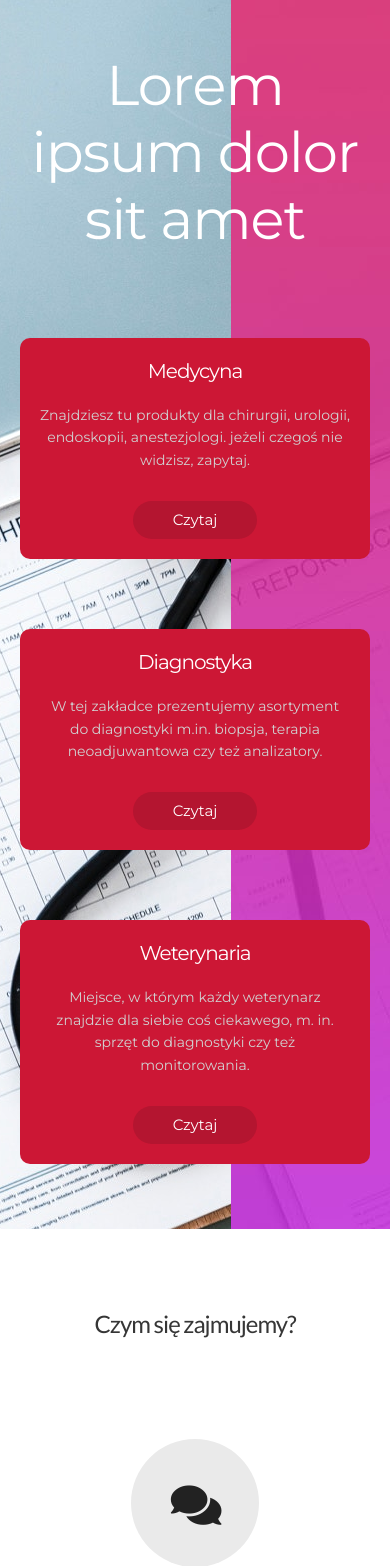
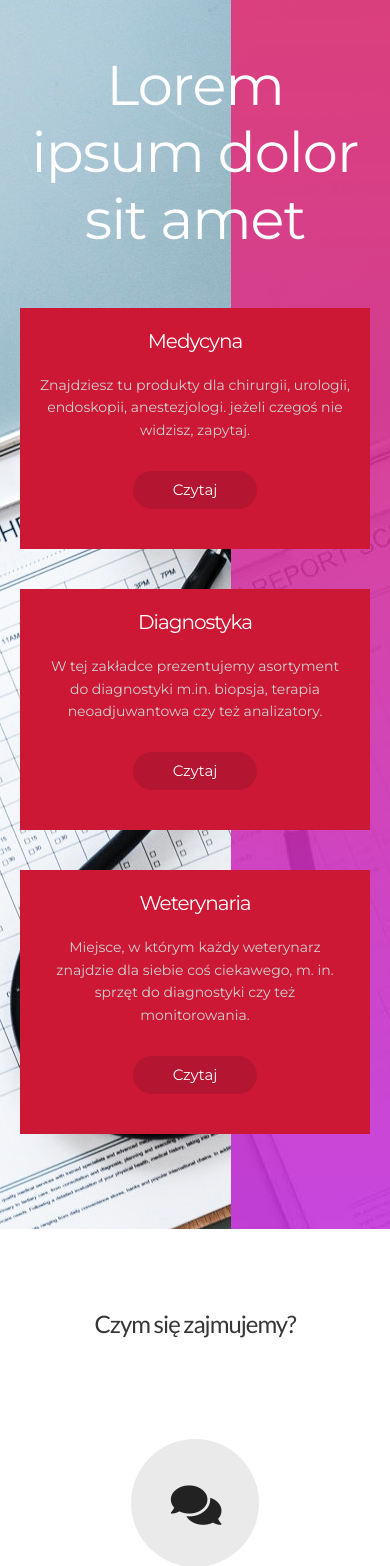
Before and after one commit to hergerr/seedmed-web-project, a PHP site: page / in a window 390 px wide. Shown: the part 136-1702 px from the top of the page. Run offline with PHP 8.4, Linux system fonts and the light colour scheme; some libraries are stand-ins or nearby versions.

Commit message:
fixed hero-boxes

```diff
--- a/css/index.css
+++ b/css/index.css
@@ -56,23 +56,27 @@
 
 .hero-boxes {
     margin-top: 10%;
+    overflow: hidden;
 }
 
 .hero-box {
-    padding: 20px;
+    padding: 20px 20px 0 20px;
     background-color: #CC1735;
-    border-radius: 10px;
+    padding-bottom: 99999px;
+    margin-bottom: -99999px;
 }
 
-@media (max-width: 550px) {
+@media (max-width: 800px) {
     .hero-box {
-        margin-top: 30px;
+        padding-bottom: 20px;
+        margin-bottom: 0px;
     }
 }
 
 .hero-box button {
     background-color: #B41530;
     display: block;
+    margin-bottom: 20px;
 }
 
 .hero-box a {
--- a/index.html
+++ b/index.html
@@ -57,9 +57,7 @@
         <div class="container">
             <nav>
                 <div class="header-logo">
-
                     <a href="index.html"><img src="images/logo.png" alt="SeedMed - Health, Life, Love"/></a>
-
                 </div>
                 <div class="header-nav">
                     <ul>
@@ -146,8 +144,8 @@
             <div class="hero">
                 <div class="container">
                     <h1 class="hero-text">Lorem ipsum dolor<br> sit amet</h1>
-                    <div class="hero-boxes row">
-
+                    <div class="hero-boxes">
+                        <div class="row">
                             <div class="one-third column">
                                 <div class="hero-box animated fadeInUp">
                                     <h3>Medycyna</h3>
@@ -171,7 +169,7 @@
                                     <button class="button-readmore">Czytaj</button>
                                 </div>
                             </div>
-
+                        </div>
                     </div>
                 </div>
             </div>
```
Lines whose indentation alone changed are shown as unchanged.
